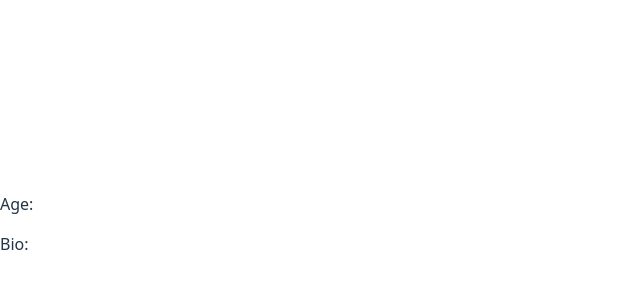
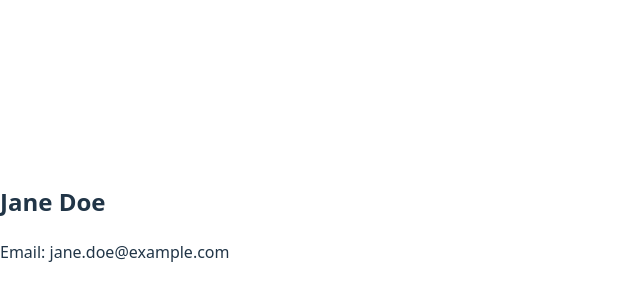
Before and after one commit to Faith-254-UI/alx-fe-reactjs, a React (Vite) app in the folder alx-react-app-props/: page / in a window 1280 px wide. Shown: the part 178-478 px from the top of the page, without its empty margins (0-640 px from the left). Built offline with nearby package versions, Linux system fonts and the light colour scheme.

Commit message:
Initial commit: Context API setup

```diff
--- a/alx-react-app-props/src/App.jsx
+++ b/alx-react-app-props/src/App.jsx
@@ -1,4 +1,3 @@
-// src/App.jsx
 import UserContext from './UserContext';
 import UserProfile from './components/UserProfile';
 
--- a/alx-react-app-props/src/components/UserProfile.jsx
+++ b/alx-react-app-props/src/components/UserProfile.jsx
@@ -1,10 +1,15 @@
-function UserProfile(props) {
-    return(
-        <div>
-            <h2>{props.name}</h2>
-            <p>Age: {props.age}</p>
-            <p>Bio: {props.bio}</p>
-        </div>
-    );
+import React, { useContext } from 'react';
+import UserContext from '../UserContext';
+
+function UserProfile() {
+  const user = useContext(UserContext);
+
+  return (
+    <div>
+      <h2>{user.name}</h2>
+      <p>Email: {user.email}</p>
+    </div>
+  );
 }
+
 export default UserProfile;
```
Also changed, not shown: alx-react-app-props/src/components/Footer.jsx (deleted, +0 -9 lines), alx-react-app-props/src/components/Header.jsx (deleted, +0 -9 lines), alx-react-app-props/src/components/MainContent.jsx (deleted, +0 -9 lines), alx-react-app-props/src/components/WelcomeMessage.jsx (deleted, +0 -10 lines).
